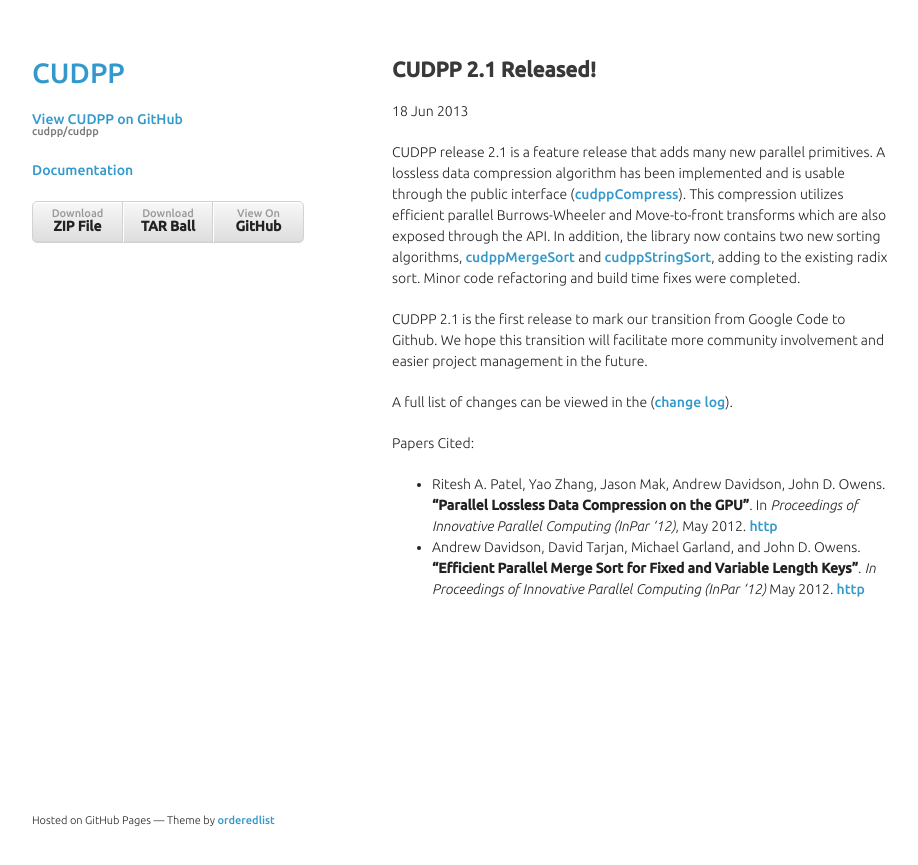
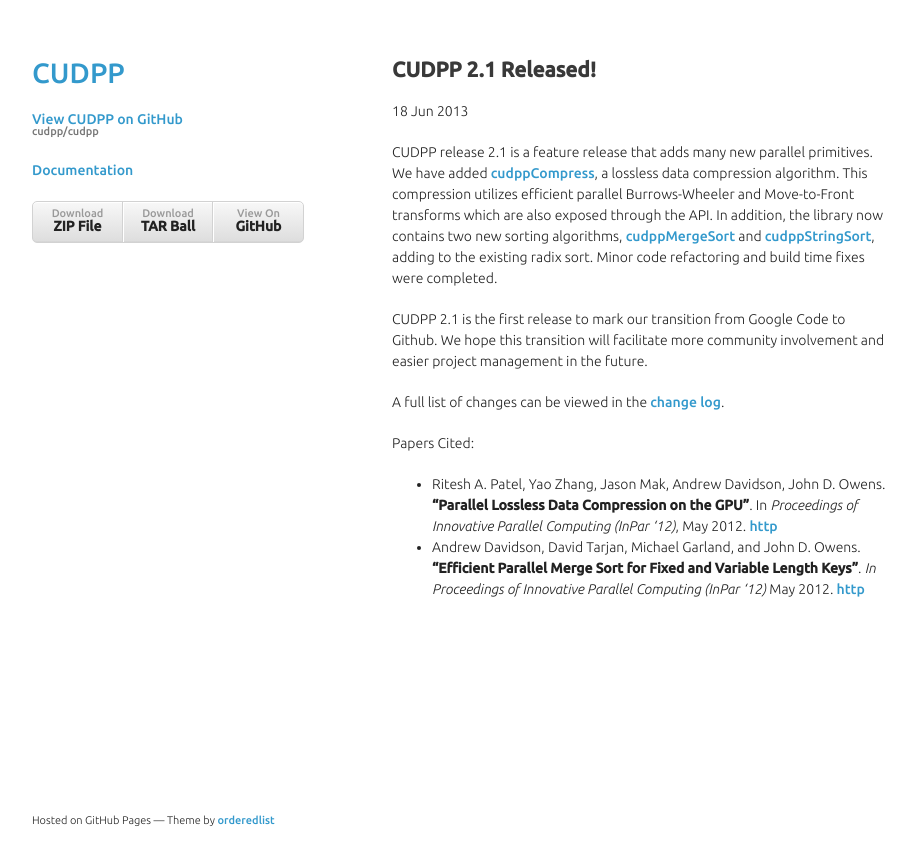
Before and after one commit to cudpp/cudpp.github.io, a Jekyll site: the page built from _posts/2013-06-18-cudpp-2-1-released.markdown, in a window 1280 px wide. Shown: the top 865 px of the page, without its empty margins (178-1096 px from the left). Built offline with Jekyll 4.4.1, drawn with Linux system fonts in a browser that asks for light colours.

Commit message:
Minor touchup to CUDPP 2.1 announcement post

```diff
--- a/_posts/2013-06-18-cudpp-2-1-released.markdown
+++ b/_posts/2013-06-18-cudpp-2-1-released.markdown
@@ -5,11 +5,11 @@ date:   2013-6-18 14:18:24
 categories: releases
 ---
 
-CUDPP release 2.1 is a feature release that adds many new parallel primitives.  A lossless data compression algorithm has been implemented and is usable through the public interface ([cudppCompress](http://cudpp.github.io/cudpp/2.1/group__public_interface.html#gae537bc8a91bb7d86f670c2065473b777)).  This compression utilizes efficient parallel Burrows-Wheeler and Move-to-front transforms which are also exposed through the API.  In addition, the library now contains two new sorting algorithms, [cudppMergeSort](http://cudpp.github.io/cudpp/2.1/group__public_interface.html#ga6dfdfa4fd5c580302c5ab61b45c53b0a) and [cudppStringSort](http://cudpp.github.io/cudpp/2.1/group__public_interface.html#ga9436ce9ee1b4dfefa70ece1b3776f338), adding to the existing radix sort.  Minor code refactoring and build time fixes were completed.
+CUDPP release 2.1 is a feature release that adds many new parallel primitives. We have added [cudppCompress](http://cudpp.github.io/cudpp/2.1/group__public_interface.html#gae537bc8a91bb7d86f670c2065473b777), a lossless data compression algorithm. This compression utilizes efficient parallel Burrows-Wheeler and Move-to-Front transforms which are also exposed through the API. In addition, the library now contains two new sorting algorithms, [cudppMergeSort](http://cudpp.github.io/cudpp/2.1/group__public_interface.html#ga6dfdfa4fd5c580302c5ab61b45c53b0a) and [cudppStringSort](http://cudpp.github.io/cudpp/2.1/group__public_interface.html#ga9436ce9ee1b4dfefa70ece1b3776f338), adding to the existing radix sort. Minor code refactoring and build time fixes were completed.
 
 CUDPP 2.1 is the first release to mark our transition from Google Code to Github.  We hope this transition will facilitate more community involvement and easier project management in the future.
 
-A full list of changes can be viewed in the ([change log](http://cudpp.github.io/cudpp/2.1/changelog.html)).
+A full list of changes can be viewed in the [change log](http://cudpp.github.io/cudpp/2.1/changelog.html).
 
 Papers Cited:
 - Ritesh A. Patel, Yao Zhang, Jason Mak, Andrew Davidson, John D. Owens. **"Parallel Lossless Data Compression on the GPU"**. In *Proceedings of Innovative Parallel Computing (InPar '12)*, May 2012. [http](http://idav.ucdavis.edu/publications/print_pub?pub_id=1087)
```
